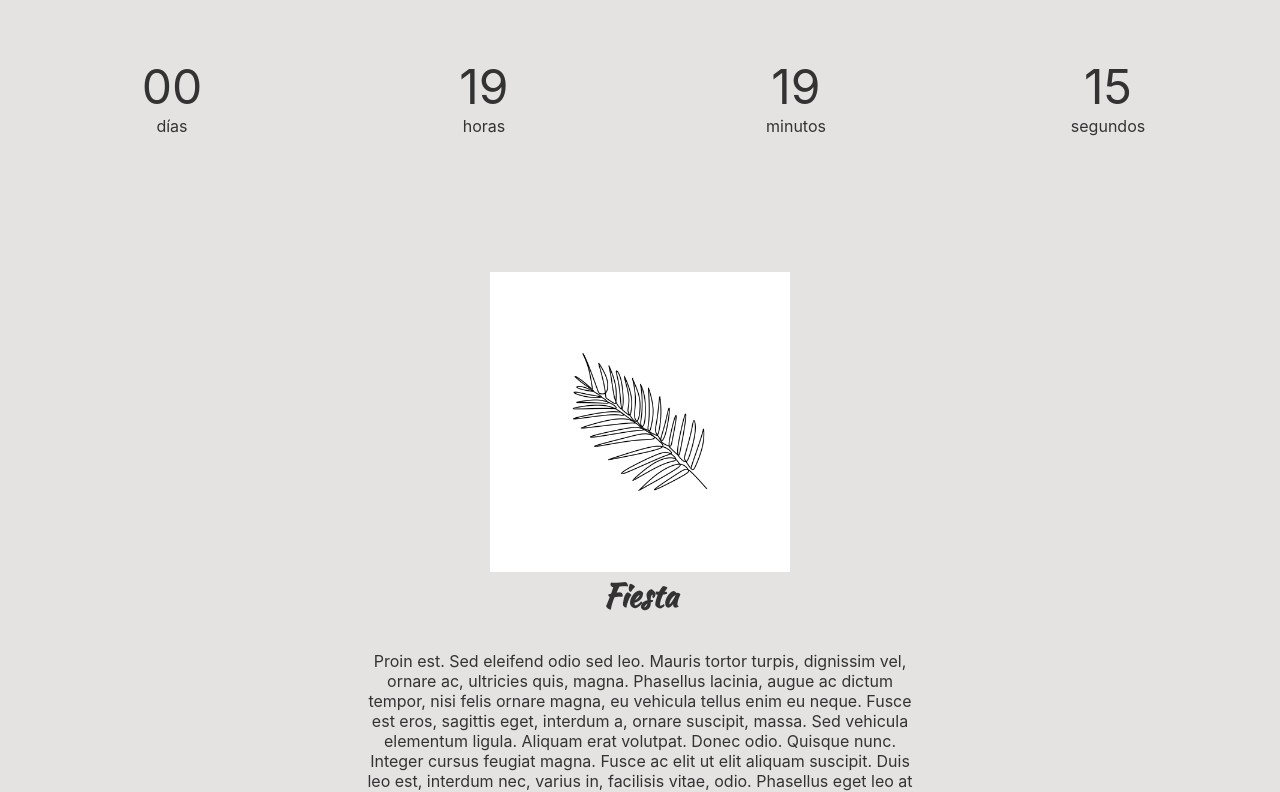
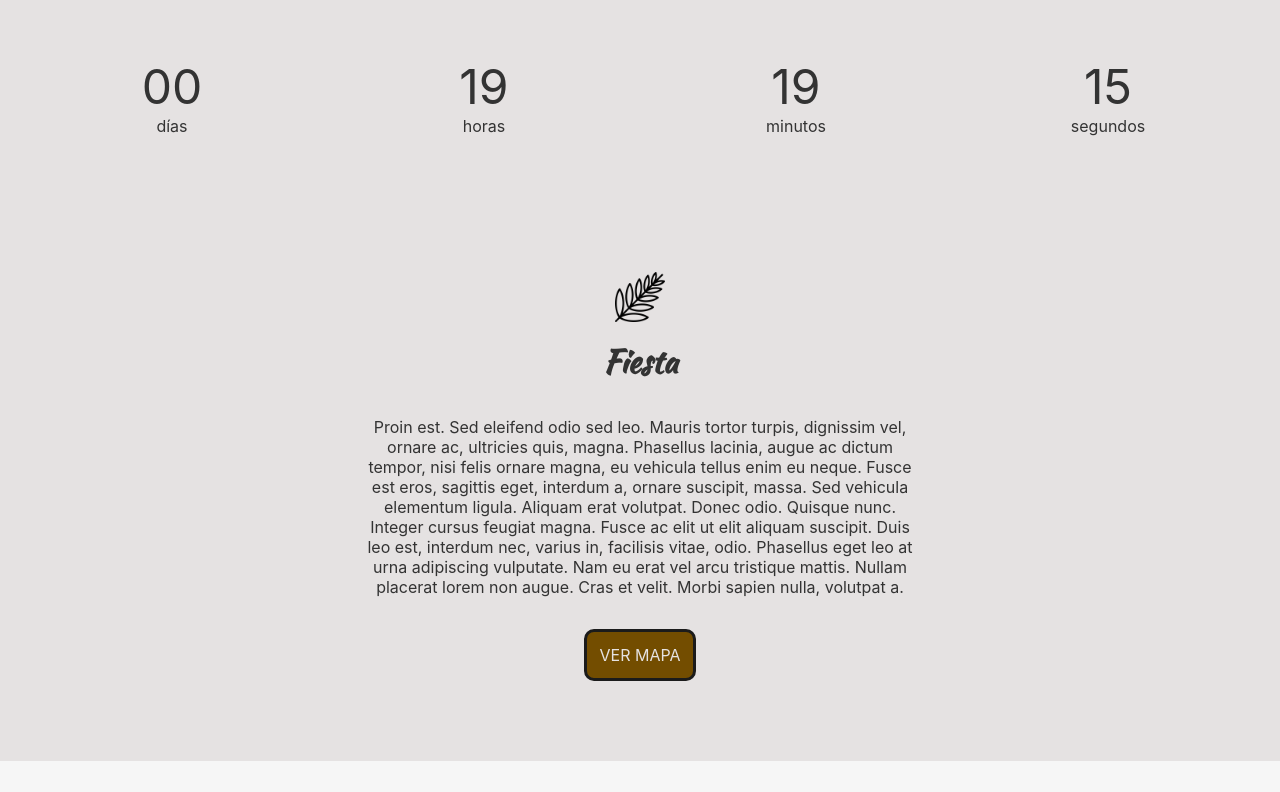
Before and after one commit to wilberquito/wedding, a Svelte app: page / in a window 1280 px wide. Shown: the top 792 px of the page. Built offline with nearby package versions, Linux system fonts and the light colour scheme.

Commit message:
updates palm visualization

```diff
--- a/src/components/BasicSection.svelte
+++ b/src/components/BasicSection.svelte
@@ -26,6 +26,7 @@
 
 <style>
     img {
-        width: 300px;
+        width: 50px;
+        margin-bottom: 1rem;
     }
 </style>
```
Also changed, not shown: public/images/palm.png.
